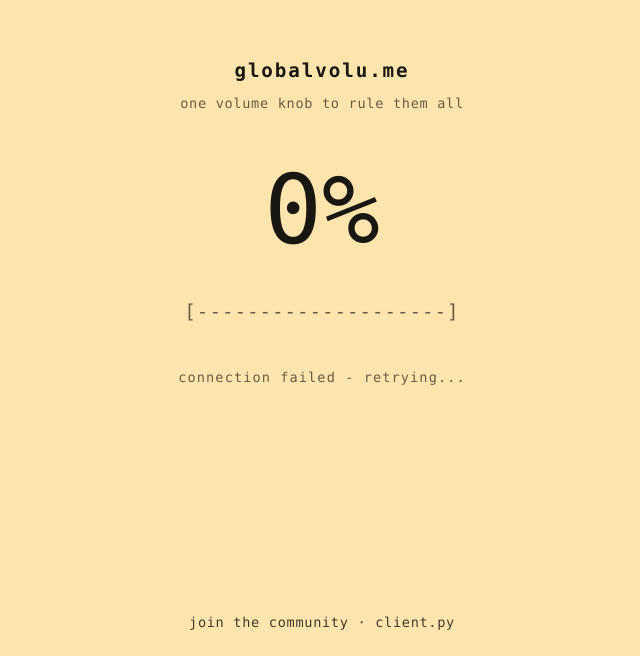
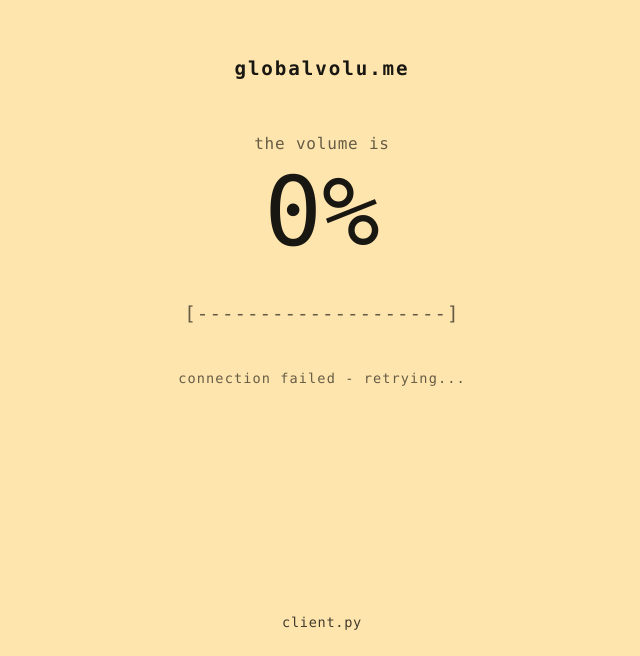
Before and after one commit to vmorsell/global-volume, a website built with Vite: page web/index.html in a window 1280 px wide. Shown: the part 144-800 px from the top of the page, without its empty margins (318-958 px from the left). Built offline with nearby package versions, Linux system fonts and the light colour scheme; no server answers.

Commit message:
better messages

```diff
--- a/web/src/main.ts
+++ b/web/src/main.ts
@@ -14,15 +14,17 @@ document.querySelector<HTMLDivElement>("#app")!.innerHTML = `
     <main>
       <header>
         <h1>globalvolu.me</h1>
-        <p class="tagline">one volume knob to rule them all</p>
       </header>
-      <div id="volume-value">0%</div>
+      <div id="volume-container">
+        <div id="volume-label">the volume is</div>
+        <div id="volume-value">0%</div>
+      </div>
       <div id="volume-bar">[--------------------]</div>
       <div id="status">connecting...</div>
     </main>
   </div>
   <footer>
-    join the community · <a href="https://github.com/vmorsell/global-volume/tree/main/clients/python" target="_blank">client.py</a>
+    <a href="https://github.com/vmorsell/global-volume/tree/main/clients/python" target="_blank">client.py</a>
   </footer>
 `;
 
@@ -77,7 +79,11 @@ function handleVolumeMessage(data: { volume?: number }): void {
 function handleClientsMessage(data: { clients?: number }): void {
   const clients = data.clients;
   if (typeof clients === "number" && clients >= 0) {
-    setStatus(`${clients} client${clients !== 1 ? "s" : ""} connected`);
+    if (clients > 0) {
+      setStatus(`${clients} people syncing or spectating`);
+    } else {
+      setStatus("no one is connected right now");
+    }
   }
 }
 
--- a/web/src/style.css
+++ b/web/src/style.css
@@ -78,6 +78,19 @@ h1 {
   letter-spacing: 0.05em;
 }
 
+#volume-container {
+  display: flex;
+  flex-direction: column;
+  align-items: center;
+}
+
+#volume-label {
+  font-size: 1rem;
+  color: var(--gray-dim);
+  margin-bottom: 0.5rem;
+  letter-spacing: 0.05em;
+}
+
 #volume-value {
   font-size: 6rem;
   font-weight: 500;
```
